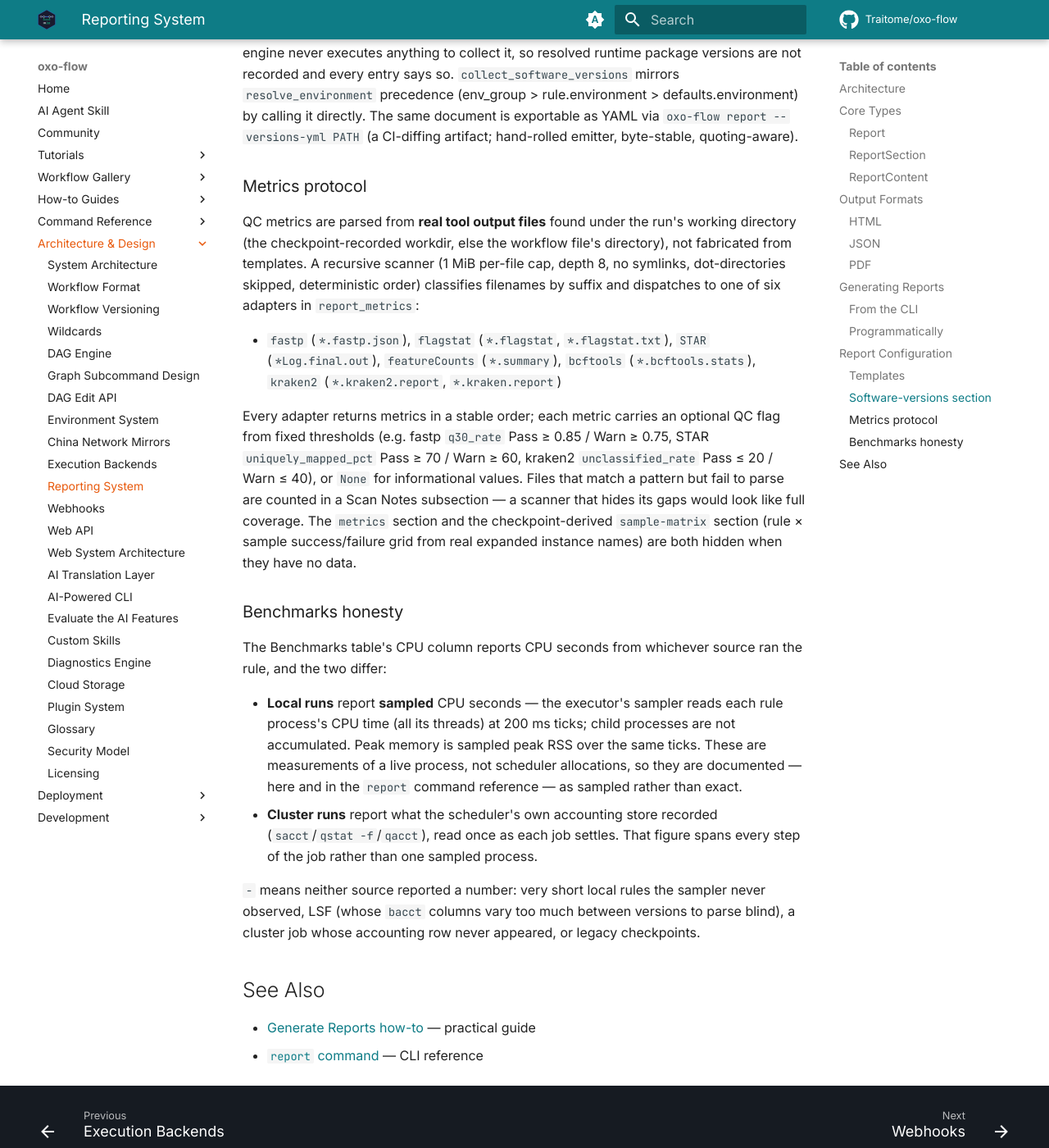
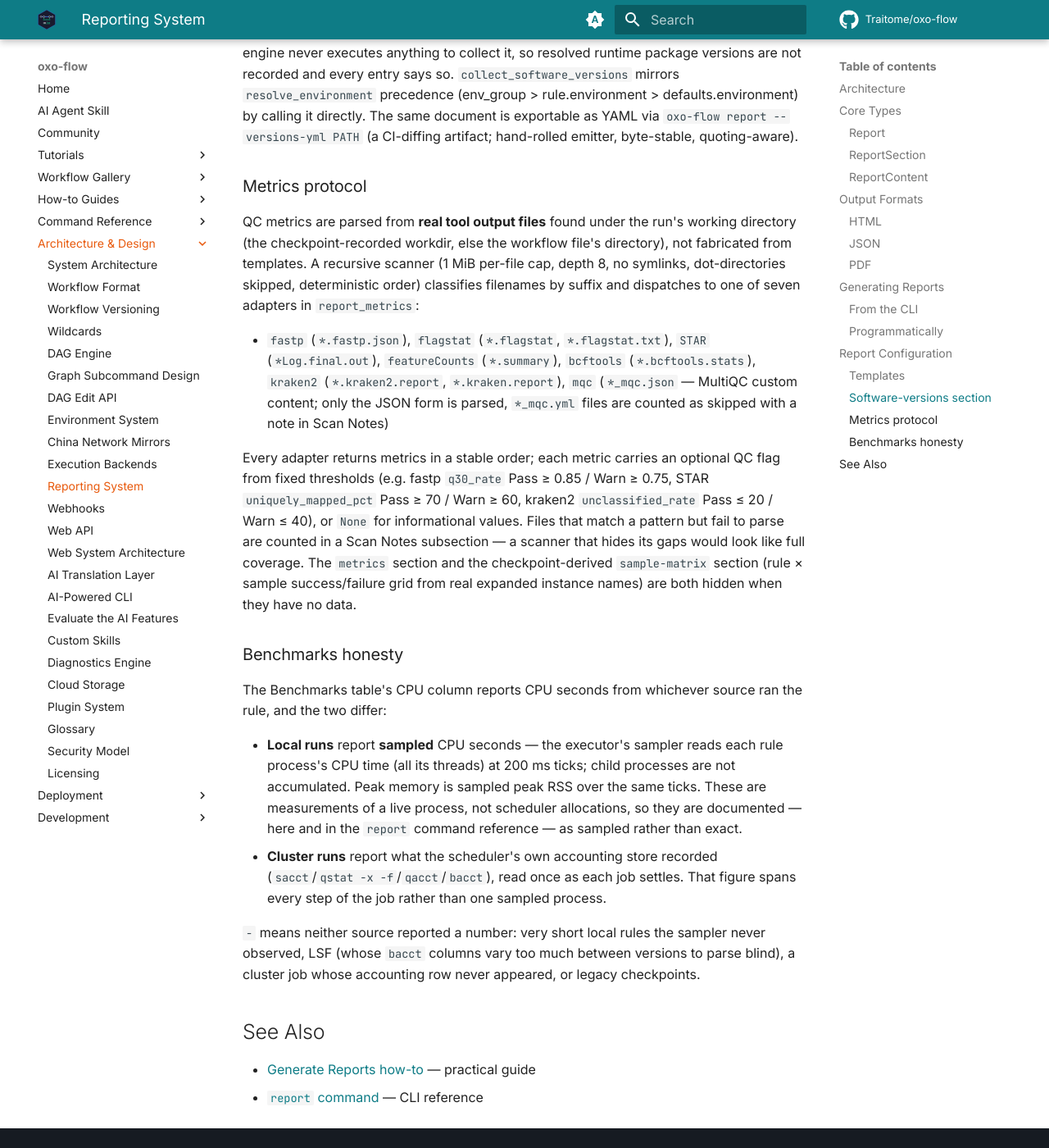
Before and after one commit to Traitome/oxo-flow, an MkDocs documentation site: the page built from docs/guide/src/reference/reporting-system.md, in a window 1280 px wide and 1400 px high, scrolled down 5051 px. Shown: the whole window at 82% size. Built offline with MkDocs 1.6.1 and Material for MkDocs 9.7.7, drawn with Linux system fonts in a browser that asks for light colours; comment, search, counter and statistics services are not loaded; the version menu is left out.

Commit message:
docs(reporting): scanner has seven adapters (mqc); cluster accounting flags
- The metrics scanner's TOOL_SUFFIXES table includes *_mqc.json (MultiQC
  custom content, #281) as a seventh classification; the doc said six.
- Torque accounting reads qstat -x -f (cluster.rs), and LSF's bacct is
  also consulted; align the parenthetical with the code.

Co-Authored-By: Claude <noreply@anthropic.com>

```diff
--- a/docs/guide/src/reference/reporting-system.md
+++ b/docs/guide/src/reference/reporting-system.md
@@ -251,12 +251,14 @@ working directory (the checkpoint-recorded workdir, else the workflow
 file's directory), not fabricated from templates. A recursive scanner
 (1 MiB per-file cap, depth 8, no symlinks, dot-directories skipped,
 deterministic order) classifies filenames by suffix and dispatches to one
-of six adapters in `report_metrics`:
+of seven adapters in `report_metrics`:
 
 - `fastp` (`*.fastp.json`), `flagstat` (`*.flagstat`,
   `*.flagstat.txt`), `STAR` (`*Log.final.out`), `featureCounts`
   (`*.summary`), `bcftools` (`*.bcftools.stats`), `kraken2`
-  (`*.kraken2.report`, `*.kraken.report`)
+  (`*.kraken2.report`, `*.kraken.report`), `mqc` (`*_mqc.json` —
+  MultiQC custom content; only the JSON form is parsed, `*_mqc.yml`
+  files are counted as skipped with a note in Scan Notes)
 
 Every adapter returns metrics in a stable order; each metric carries an
 optional QC flag from fixed thresholds (e.g. fastp `q30_rate` Pass ≥ 0.85 /
@@ -280,7 +282,8 @@ source ran the rule, and the two differ:
   allocations, so they are documented — here and in the `report` command
   reference — as sampled rather than exact.
 - **Cluster runs** report what the scheduler's own accounting store
-  recorded (`sacct`/`qstat -f`/`qacct`), read once as each job settles.
+  recorded (`sacct`/`qstat -x -f`/`qacct`/`bacct`), read once as each job
+  settles.
   That figure spans every step of the job rather than one sampled process.
 
 `-` means neither source reported a number: very short local rules the
```
